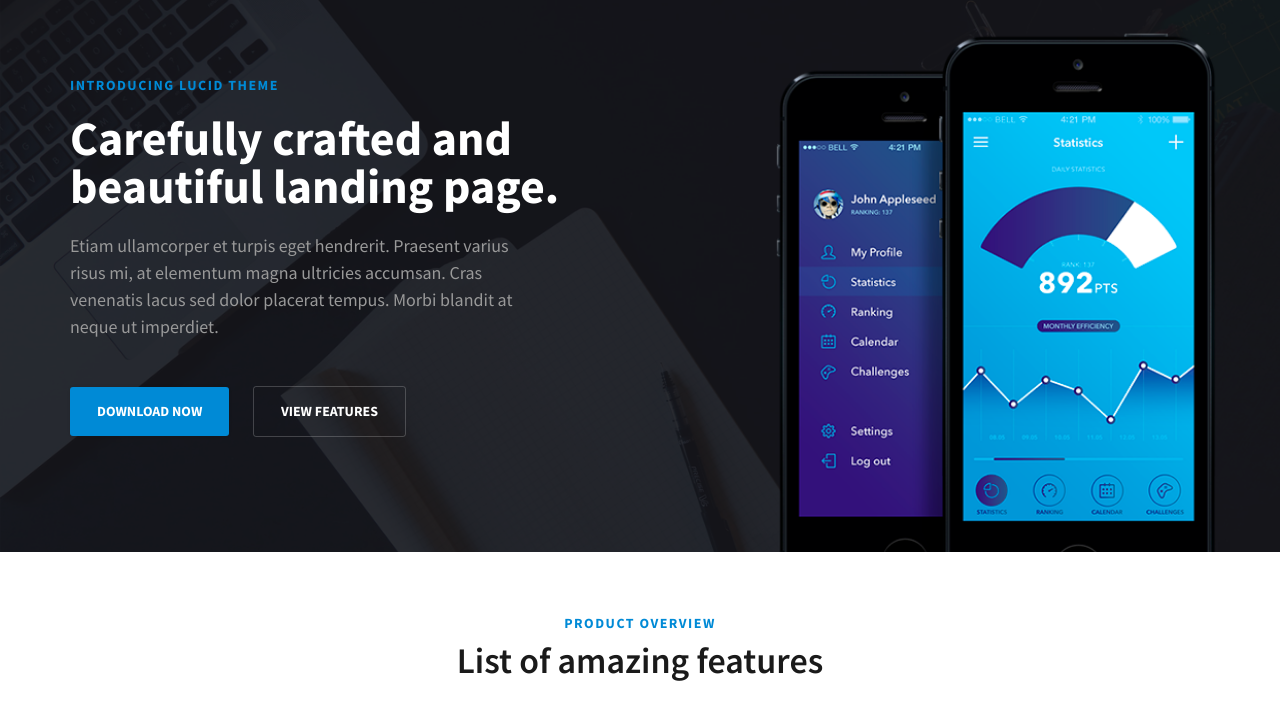
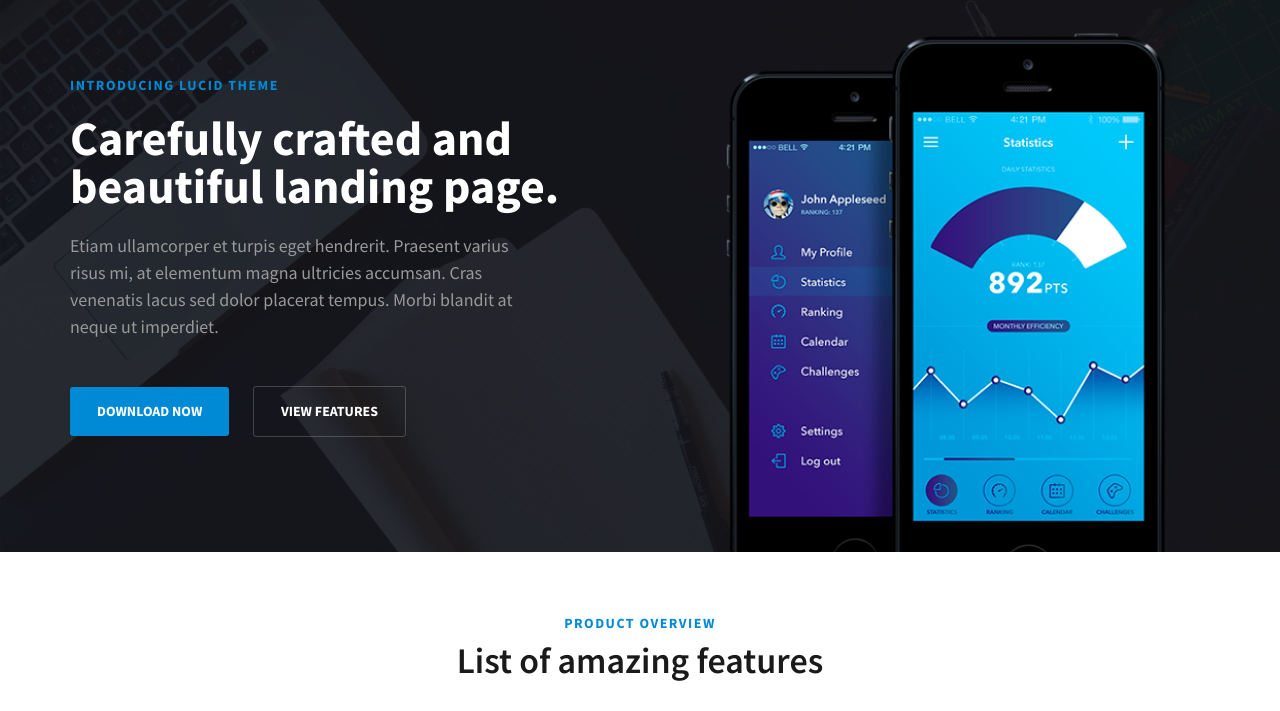
Before and after one commit to ksyu-gl/Lucid, a plain HTML site: page index.html in a window 1280 px wide. Shown: the part 86-797 px from the top of the page. Drawn offline with Linux system fonts and the light colour scheme; a web font is replaced by a local one.

Commit message:
Поправила Paralax для Firefox

```diff
--- a/sass/main.sass
+++ b/sass/main.sass
@@ -143,7 +143,6 @@ a
   @media (max-width: 450px)
     padding: 80px 0
   &__content
-    position: relative
     padding-top: 23px
   &__title
     margin: 0
@@ -158,12 +157,18 @@ a
       font-size: 40px
   &__phone
     position: absolute
-    top: -15px
-    right: -20px
+    top: 100px
+    right: 210px
     width: 490px
     height: 640px
     background-image: url("../img/devices.png")
     background-size: cover
+    @media (max-width: 1400px)
+      right: 150px
+    @media (max-width: 1300px)
+      right: 100px
+    @media (max-width: 1100px)
+      right: 50px
     @media (max-width: 991px)
       display: none
 
```
Also changed, not shown: css/main.css, css/main.min.css.
